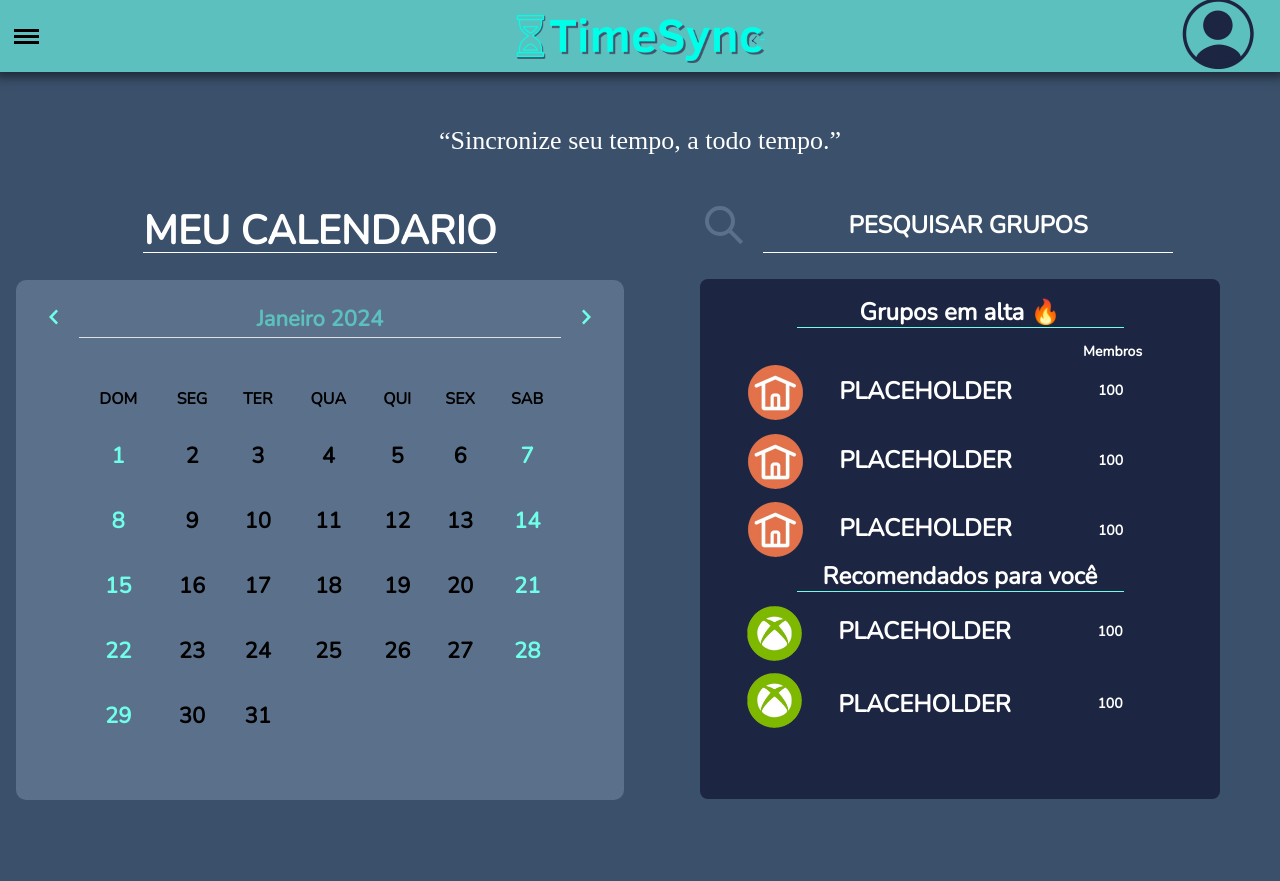
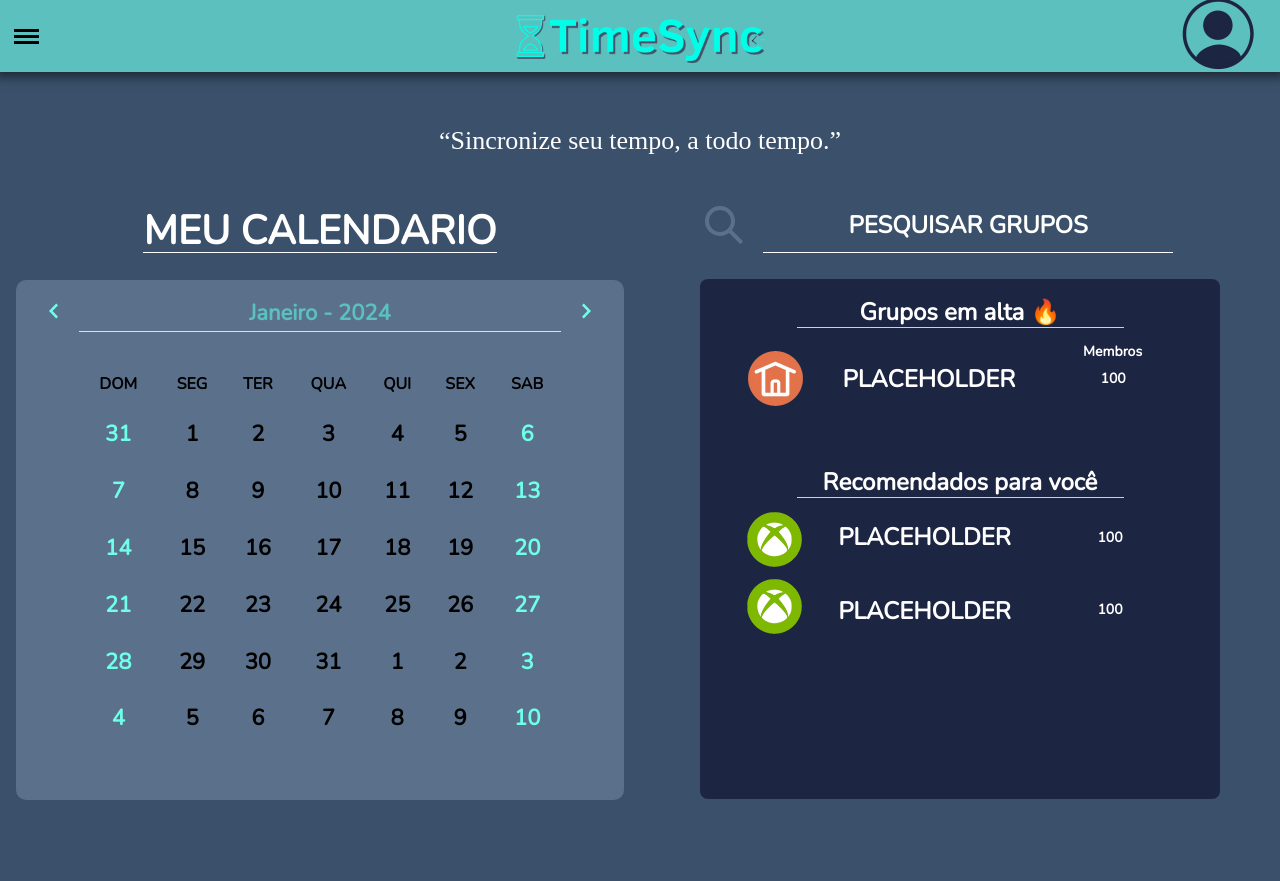
Before and after one commit to Ecriboy/TimeSync, a Flask app: page /Home in a window 1280 px wide. Run offline with Flask 3, Linux system fonts and the light colour scheme.

Commit message:
melhorando o design

```diff
--- a/Templates/TimeSync.html
+++ b/Templates/TimeSync.html
@@ -79,7 +79,7 @@
                                             <style>
                                                 .TitMes{font-family: 'Nunito'}
                                             </style>
-                                            <span class="TitMes">{{ title }} 2024</span>
+                                            <span class="TitMes">{{ title }} - {{ ano }}</span>
                                         <svg class="Butfoward" width="9" height="16" viewBox="0 0 9 16" fill="none" xmlns="http://www.w3.org/2000/svg" button onclick="MudarMes('next')">
                                             <path d="M1.78711 15.5L9 8L1.78711 0.5L0 2.35825L5.42578 8L0 13.6418L1.78711 15.5Z" fill="#6FFFE9">
                                         </svg>
@@ -109,10 +109,10 @@
                                         .dias{font-family: 'Nunito'}
                                     </style>{{ dia['dia'] }}</span>
                                     </td>
-                                    {% if loop.index % 7 == 0 %}
-                                        </tr><tr>
-                                    {% endif %}
-                                {% endfor %}
+                                {% if loop.index % 7 == 0 %}
+                                    </tr><tr>
+                                {% endif %}
+                            {% endfor %}
 
                             </tbody>
                         </table>
@@ -135,22 +135,9 @@
                                 <p class="MemTit">Membros</p>
                             </div>
                             <div class="GCont">
-                                <div class="IconEST">
                                     <img class="Icon" src="{{ url_for('static', filename='Icon.png')}}">
-                                    <img class="Icon" src="{{ url_for('static', filename='Icon.png')}}">
-                                    <img class="Icon" src="{{ url_for('static', filename='Icon.png')}}">
-                                </div>
-                                <div class="IconT">
                                     <p class="IT">PLACEHOLDER</p>
-                                    <p class="IT">PLACEHOLDER</p>
-                                    <p class="IT">PLACEHOLDER</p>
-                                </div>
-                                <div class="MembrosEST">
-                                        <p class="Num">100</p>
-                                        <p class="Num">100</p>
-                                        <p class="Num">100</p>
-                                    </div>
-                                </div>
+                                    <p class="Num">100</p>
                             </div>
                         <div class="Recomendado">
                             <p class="Alta2">Recomendados para você</p>
@@ -194,6 +181,7 @@
             <script>
                 function MudarMes(direction) {
                     const MesAtual = "{{ title }}"; // Obtém o mês atual do Flask
+                    const AnoAtual = parseInt("{{ ano }}"); // Obtém o ano atual do Flask e converte para inteiro
                     const Meses = [
                         "Janeiro", "Fevereiro", "Março", "Abril", "Maio", "Junho",
                         "Julho", "Agosto", "Setembro", "Outubro", "Novembro", "Dezembro"
@@ -201,14 +189,22 @@
                     const currentIndex = Meses.indexOf(MesAtual);
 
                     let newIndex;
+                    let novoAno = AnoAtual;
+
                     if (direction === 'prev') {
                         newIndex = currentIndex === 0 ? 11 : currentIndex - 1;
+                        if (currentIndex === 0) {
+                            novoAno--; // Decrementa o ano se for janeiro e estamos indo para o mês anterior
+                        }
                     } else {
                         newIndex = currentIndex === 11 ? 0 : currentIndex + 1;
+                        if (currentIndex === 11) {
+                            novoAno++; // Incrementa o ano se for dezembro e estamos indo para o próximo mês
+                        }
                     }
 
                     const NovoMes = Meses[newIndex];
-                    window.location.href = `/Home?mes=${NovoMes}`; // Redireciona para a página com o novo mês
+                    window.location.href = `/Home?mes=${NovoMes}&ano=${novoAno}`; // Redireciona para a página com o novo mês e ano
                 }
             </script>
             <script>
--- a/app.py
+++ b/app.py
@@ -3,6 +3,7 @@
 """
 
 from flask import Flask, render_template, request
+import calendar
 
 app = Flask(__name__)
 
@@ -19,46 +20,109 @@
 def index():
     """
     Função para renderizar a página inicial.
-
-    Retorna:
-        str: Uma mensagem de boas-vindas.
     """
 
-    mes = request.args.get('mes', default='Janeiro')  # Obtém o mês, padrão é Janeiro
+    # Mapeamento de nomes de meses em português para números
+    meses = {
+        "Janeiro": 1,
+        "Fevereiro": 2,
+        "Março": 3,
+        "Abril": 4,
+        "Maio": 5,
+        "Junho": 6,
+        "Julho": 7,
+        "Agosto": 8,
+        "Setembro": 9,
+        "Outubro": 10,
+        "Novembro": 11,
+        "Dezembro": 12
+    }
+
+    # Obter o mês e o ano da solicitação, ou definir o padrão
+    mes = request.args.get('mes', default='Janeiro')
+    ano = int(request.args.get('ano', default='2024'))
+    mes_num = meses.get(mes, 1)  # Padrão para Janeiro se não encontrado
     title = mes
 
-    feriados = {
-        7: "Feriado",
-        1: "Feriado",
-        14: "Feriado",
-        8: "Feriado",
-        15: "Feriado",
-        21: "Feriado",
-        22: "Feriado",
-        28: "Feriado",
-        29: "Feriado"
-    }
+    # Navegar entre os meses
+    direcao = request.args.get('direcao')
+    if direcao == 'next':
+        mes_num += 1
+        if mes_num > 12:
+            mes_num = 1
+            ano += 1
+    elif direcao == 'prev':
+        mes_num -= 1
+        if mes_num < 1:
+            mes_num = 12
+            ano -= 1
+
+    # Obter o primeiro dia da semana (0 = Segunda-feira, 6 = Domingo) e o número de dias no mês
+    primeiro_dia_semana, num_dias = calendar.monthrange(ano, mes_num)
+
+    # Ajustar para que a semana comece no domingo (0 = Domingo)
+    primeiro_dia_semana = (primeiro_dia_semana + 1) % 7
 
     dias = []
-    # Lógica para determinar o número de dias no mês atual
-    if mes in ["Janeiro", "Março", "Maio", "Julho", "Agosto", "Outubro", "Dezembro"]:
-        num_dias = 31
-    elif mes == "Fevereiro":
-        num_dias = 28  # Considerando um ano não bissexto para simplificar
+
+    # Obter o número de dias do mês anterior
+    if mes_num == 1:
+        mes_anterior = 12
+        ano_anterior = ano - 1
     else:
-        num_dias = 30
+        mes_anterior = mes_num - 1
+        ano_anterior = ano
 
+    num_dias_mes_anterior = calendar.monthrange(ano_anterior, mes_anterior)[1]
+
+    # Preencher os dias do mês anterior
+    for i in range(primeiro_dia_semana):
+        dia_anterior = num_dias_mes_anterior - (primeiro_dia_semana - i - 1)
+        dia_semana = (calendar.weekday(ano_anterior, mes_anterior, dia_anterior) + 1) % 7
+
+        # Verificar se é sábado (6) ou domingo (0) e marcar como feriado
+        classe = 'fds' if dia_semana == 6 or dia_semana == 0 else 'prev-month'
+        feriado = 'Feriado' if classe == 'fds' else ''
+
+        dias.append({'id': '', 'dia': dia_anterior, 'class': classe, 'feriado': feriado})
+
+    # Preencher os dias do mês atual
     for i in range(1, num_dias + 1):
         dia = {'id': i, 'dia': i, 'class': '', 'feriado': ''}
-        if i in feriados:
+        dia_semana = (primeiro_dia_semana + i - 1) % 7
+
+        # Verificar se é sábado (6) ou domingo (0) e marcar como feriado
+        if dia_semana == 6 or dia_semana == 0:
             dia['class'] = 'fds'
-            dia['feriado'] = feriados[i]
+            dia['feriado'] = 'Feriado'
         else:
             dia['class'] = 'dias'
+
         dias.append(dia)
 
-    return render_template('TimeSync.html', title=title, dias=dias)
+    # Preencher os dias do próximo mês para completar 42 células
+    proximo_dia = 1
+    if mes_num == 12:
+        proximo_mes = 1
+        ano_proximo = ano + 1
+    else:
+        proximo_mes = mes_num + 1
+        ano_proximo = ano
 
+    num_dias_proximo_mes = calendar.monthrange(ano_proximo, proximo_mes)[1]
+
+    while len(dias) < 42:
+        dia_semana = len(dias) % 7
+        classe = 'fds' if dia_semana == 6 or dia_semana == 0 else 'dias'
+        if proximo_dia > num_dias_proximo_mes:
+            proximo_dia = 1
+        dias.append({'id': '', 'dia': proximo_dia, 'class': classe, 'feriado': 'Feriado' if classe == 'fds' else ''})
+        proximo_dia += 1
+
+    # Debugging: print variables to check values
+    print(f"Month: {mes_num}, Year: {ano}")
+
+    return render_template('TimeSync.html', title=title, dias=dias, ano=ano)
 
 if __name__ == '__main__':
     app.run(debug=True)
--- a/static/style.css
+++ b/static/style.css
@@ -480,6 +480,10 @@
     text-align: center;
 }
 
+.prev-month{
+    text-align: center;
+}
+
 .dias {
     font-size: 22px;
     font-weight: bold;
@@ -597,6 +601,7 @@
     display: flex;
     flex-direction: column;
     align-items: center;
+    overflow-y: auto;
 }
 
 .AltaEST{
@@ -640,15 +645,15 @@
 .GCont {
     width: 100%;
     max-width: 439px;
-    max-height: 205px;
+    max-height: 55px;
     height: 100vh;
     display: grid;
-    grid-template-columns: auto auto auto;
-    gap: 10px; /* Espaçamento entre as colunas */
-    align-items: center; /* Alinha os itens verticalmente ao centro */
-    display: flex;
+    grid-template-columns: 0.5fr 1fr 0.65fr;
+    align-items: center;
     justify-content: space-between;
     user-select: none;
+    cursor: pointer;
+    margin-bottom: 5%;
 }
 
 .IconEST{
@@ -666,7 +671,6 @@
     width: 100%;
     max-height: 55px;
     height: 100vh;
-    margin-top: 20%;
     margin-right: 0;
     display: flex;
     flex-direction: column;
@@ -704,11 +708,20 @@
 }
 
 .IT {
-    height: auto; /* Adicionado */
+    height: auto;
     max-width: 200px;
     width: 100%;
     padding: 0;
     vertical-align: middle;
+    max-width: 125px;
+    width: 100%;
+    max-height: 21px;
+    font-family: 'Nunito';
+    font-style: normal;
+    font-weight: 700;
+    font-size: 24px;
+    line-height: 22px;
+    color: #FFFFFF;
 }
 
 .MembrosEST {
@@ -763,13 +776,11 @@
     font-weight: 700;
     font-size: 14px;
     line-height: 22px;
-    margin-top: 18%;
     color: #FFFFFF;
     display: flex;
     flex-direction: column;
     align-items: center;
     justify-content: center;
-    align-self: flex-end; /* Alinha os membros na parte inferior */
 }
 
 .GCont2 {
```
